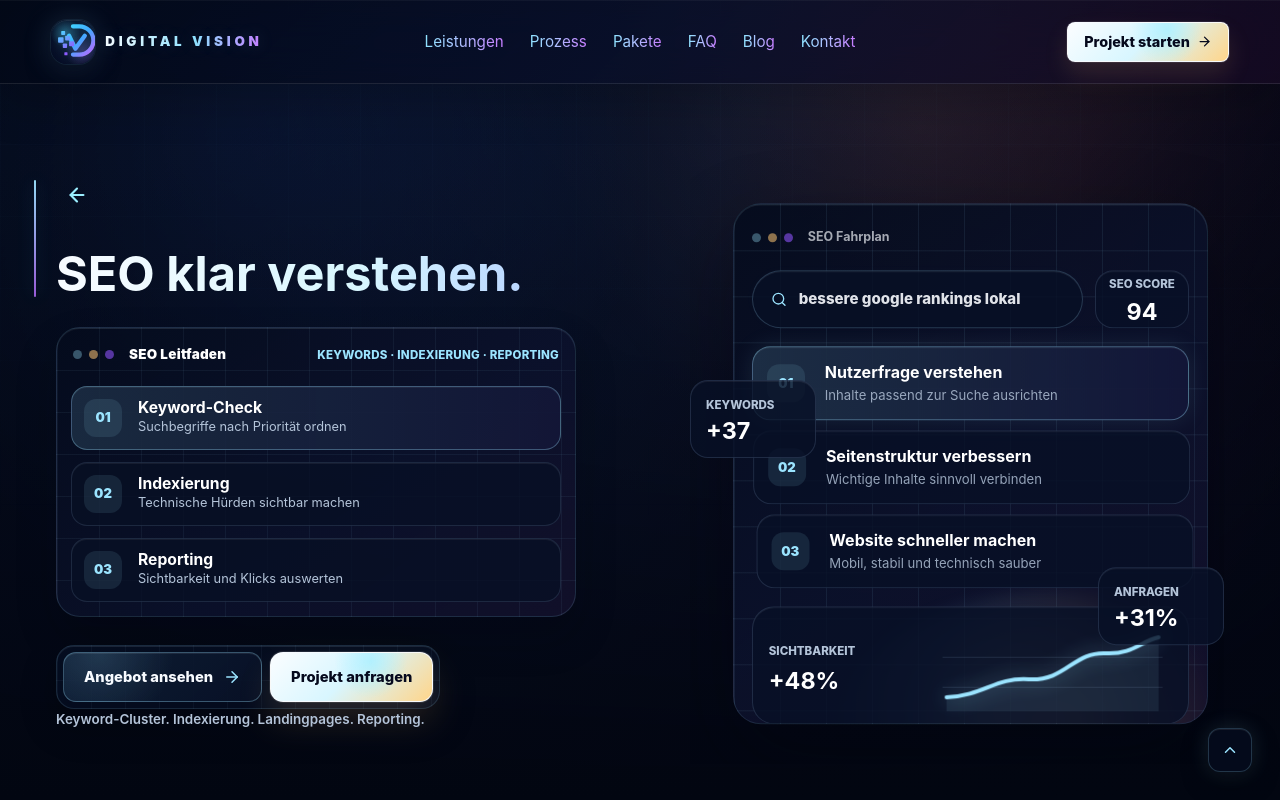
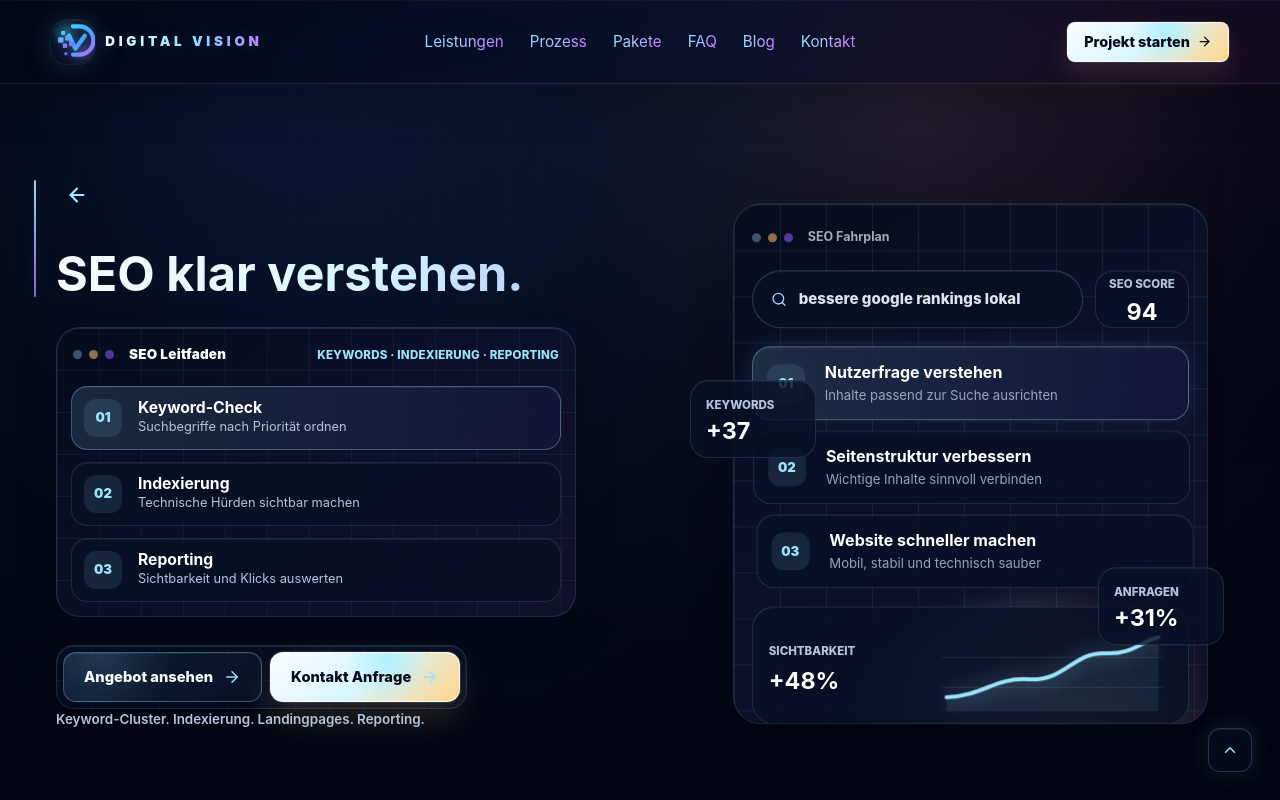
Before and after one commit to parmis2005/digitalvision, a Next.js app: page /seo-info in a window 1280 px wide. Shown: the top 800 px of the page. Built offline with nearby package versions, Linux system fonts and the light colour scheme.

Commit message:
Update info page contact buttons

```diff
--- a/app/seo-info/page.tsx
+++ b/app/seo-info/page.tsx
@@ -189,7 +189,10 @@ export default function SeoInfoPage() {
               Angebot ansehen
               <ArrowRight size={18} />
             </a>
-            <a className={`${styles["secondary-button"]} digital-vision-light-cta`} href="#kontakt">Projekt anfragen</a>
+            <a className={`${styles["secondary-button"]} digital-vision-light-cta`} href="/#kontakt">
+              Kontakt Anfrage
+              <ArrowRight size={18} aria-hidden="true" />
+            </a>
           </div>
 
           <p className={styles["hero-note"]}>Keyword-Cluster. Indexierung. Landingpages. Reporting.</p>
@@ -379,8 +382,8 @@ export default function SeoInfoPage() {
             </div>
           ))}
           <a className={styles["secondary-button"]} href="/#kontakt">
-            Kostenlose Anfrage
-            <ArrowRight size={18} />
+            Kontakt Anfrage
+            <ArrowRight size={18} aria-hidden="true" />
           </a>
         </div>
       </section>
--- a/app/seo-info/seo-info.module.css
+++ b/app/seo-info/seo-info.module.css
@@ -414,6 +414,9 @@
   background: #0e1b31bd;
   border: 1px solid #9be4ff3d;
   box-shadow: inset 0 0 0 1px #ffffff0a;
+}
+.secondary-button svg {
+  color: var(--cyan);
 }
 .hero-actions .primary-button,
 .hero-actions .secondary-button {
--- a/app/verwaltungssystem-info/verwaltungssystem-info.module.css
+++ b/app/verwaltungssystem-info/verwaltungssystem-info.module.css
@@ -493,6 +493,9 @@
   border: 1px solid #9be4ff3d;
   box-shadow: inset 0 0 0 1px #ffffff0a;
 }
+.secondary-button svg {
+  color: var(--cyan);
+}
 .hero-actions .primary-button,
 .hero-actions .secondary-button {
   min-height: 50px;
--- a/app/webseite-info/webseite-info.module.css
+++ b/app/webseite-info/webseite-info.module.css
@@ -353,6 +353,9 @@
   background: #0e1b31bd;
   border: 1px solid #9be4ff3d;
   box-shadow: inset 0 0 0 1px #ffffff0a;
+}
+.secondary-button svg {
+  color: var(--cyan);
 }
 .hero-actions .primary-button,
 .hero-actions .secondary-button {
```
Also changed, not shown: app/verwaltungssystem-info/page.tsx (+6 -3 lines), app/webseite-info/page.tsx (+6 -3 lines).
